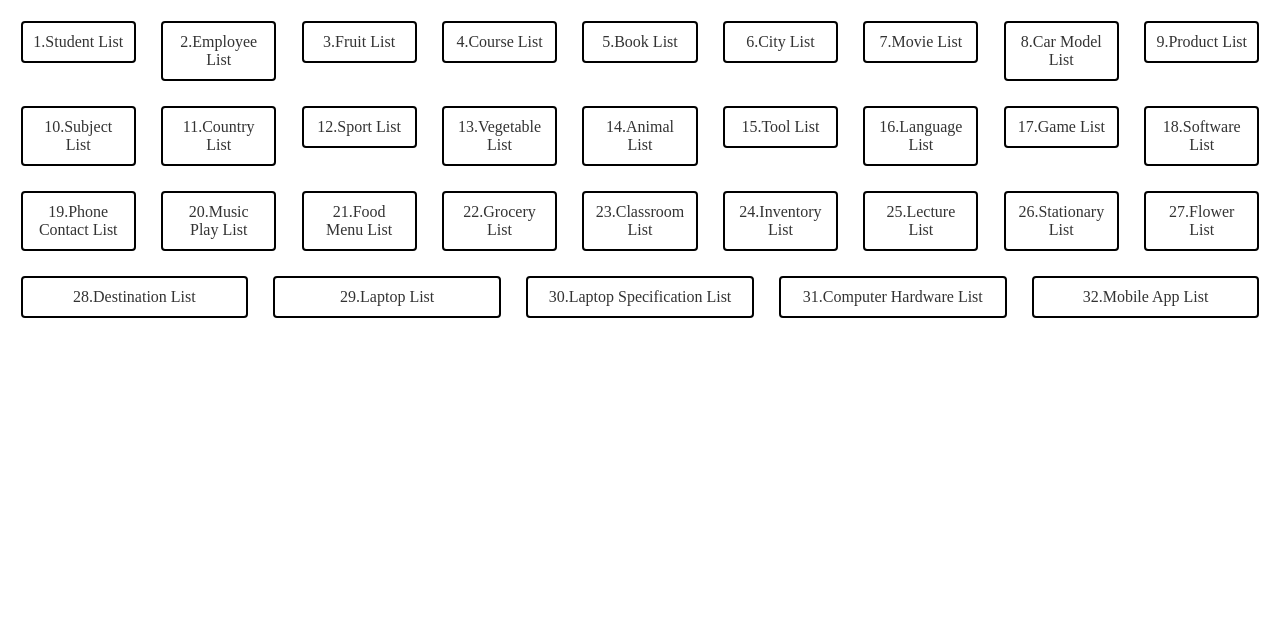
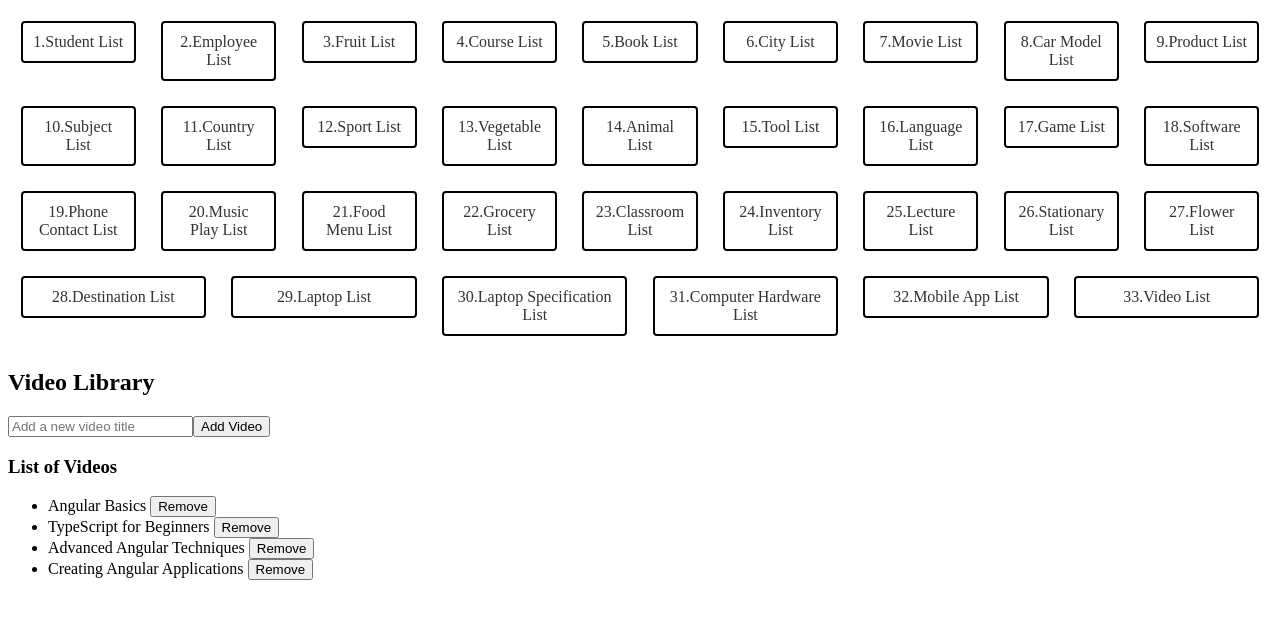
Before and after one commit to Xavierbaliw/Activity15-Angular-with-TypeScript-and-Data-Structures, an Angular app: page /videolist in a window 1280 px wide. Before the commit this address led to /. Shown: the top 618 px of the page. Built offline with nearby package versions, Linux system fonts and the light colour scheme.

Commit message:
33TH COMMIT videolist

```diff
--- a/src/app/app.component.html
+++ b/src/app/app.component.html
@@ -32,6 +32,13 @@
     <li><a routerLink="laptopspecificationlist">30.Laptop Specification List</a></li>
     <li><a routerLink="computerhardwarelist">31.Computer Hardware List</a></li>
     <li><a routerLink="mobileapplist">32.Mobile App List</a></li>
+    <li><a routerLink="mobileapplist">33.Video List</a></li>
+
+
+
+
+
+
   </ul>
 </nav>
 <router-outlet></router-outlet>
--- a/src/app/app.module.ts
+++ b/src/app/app.module.ts
@@ -39,6 +39,7 @@ import {
 } from "./component/laptopspecification-list/laptopspecification-list.component";
 import {ComputerhardwareListComponent} from "./component/computerhardware-list/computerhardware-list.component";
 import {MobileappListComponent} from "./component/mobileapp-list/mobileapp-list.component";
+import {VideoListComponent} from "./component/video-list/video-list.component";
 
 
 const routes: Routes = [
@@ -74,6 +75,7 @@ const routes: Routes = [
   {path: 'laptopspecificationlist', component: LaptopspecificationListComponent},
   {path: 'computerhardwarelist', component: ComputerhardwareListComponent},
   {path: 'mobileapplist', component: MobileappListComponent},
+  {path: 'videolist', component: VideoListComponent},
 
 
 
@@ -122,6 +124,7 @@ const routes: Routes = [
     LaptopspecificationListComponent,
     ComputerhardwareListComponent,
     MobileappListComponent,
+    VideoListComponent,
     ],
   providers: [
 
--- /dev/null
+++ b/src/app/component/video-list/video-list.component.html
@@ -0,0 +1,13 @@
+<div>
+  <h2>Video Library</h2>
+
+  <input [(ngModel)]="newVideo" placeholder="Add a new video title" />
+  <button (click)="addVideo()">Add Video</button>
+
+  <h3>List of Videos</h3>
+  <ul>
+    <li *ngFor="let video of videos; let i = index">
+      {{ video }} <button (click)="removeVideo(i)">Remove</button>
+    </li>
+  </ul>
+</div>
--- /dev/null
+++ b/src/app/component/video-list/video-list.component.ts
@@ -0,0 +1,30 @@
+import { Component } from '@angular/core';
+
+@Component({
+  selector: 'app-video-list',
+  templateUrl: './video-list.component.html',
+  styleUrl: './video-list.component.css'
+})
+export class VideoListComponent {
+  // Sample list of videos
+  videos: string[] = [
+    'Angular Basics',
+    'TypeScript for Beginners',
+    'Advanced Angular Techniques',
+    'Creating Angular Applications'
+  ];
+  newVideo: string = '';
+
+  addVideo() {
+    if (this.newVideo.trim()) {
+      this.videos.push(this.newVideo);
+      this.newVideo = '';
+    } else {
+      alert('Please enter a valid video title.');
+    }
+  }
+
+  removeVideo(index: number) {
+    this.videos.splice(index, 1);
+  }
+}
```
Also changed, not shown: src/app/component/video-list/video-list.component.css (added), 1 other file (tests, documents, lock files or other folders).
